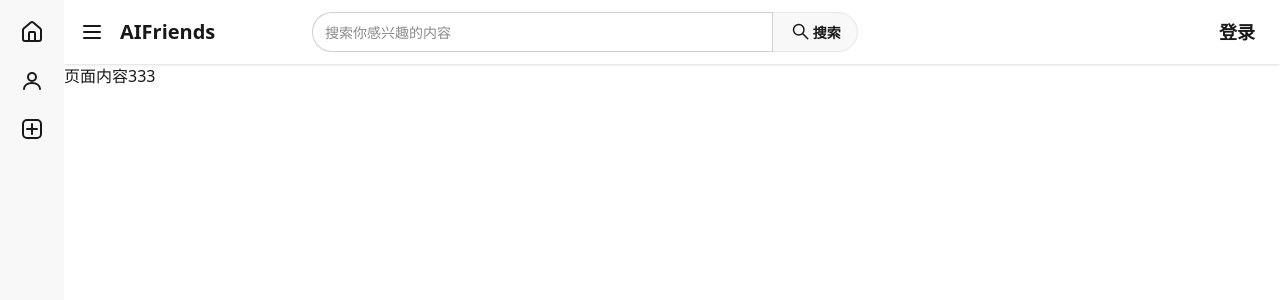
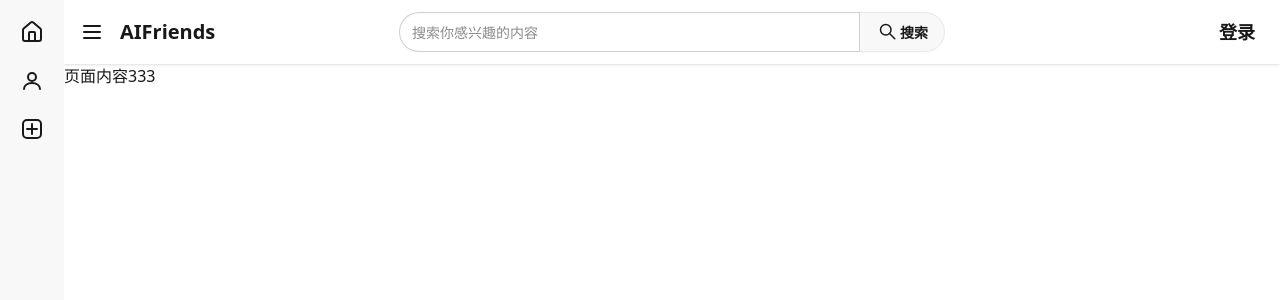
Before and after one commit to ppshuX/AIFriends, a Vue app in the folder frontend/: page / in a window 1280 px wide. Shown: the top 300 px of the page. Built offline with nearby package versions, Linux system fonts and the light colour scheme.

Commit message:
corrections

```diff
--- a/frontend/src/components/navbar/NavBar.vue
+++ b/frontend/src/components/navbar/NavBar.vue
@@ -10,8 +10,8 @@
           </label>
           <div class="px-2 font-bold text-xl">AIFriends</div>
         </div>
-        <div class="navbar-center w-4/5 max-w-180">
-          <div class="join w-4/5">
+        <div class="navbar-center w-4/5 max-w-180 flex justify-center">
+          <div class="join w-4/5 flex justify-center">
             <input class="input join-item rounded-l-full w-4/5" placeholder="搜索你感兴趣的内容">
             <button class="btn join-item rounded-r-full gap-0">
               <SearchIcon />
```
